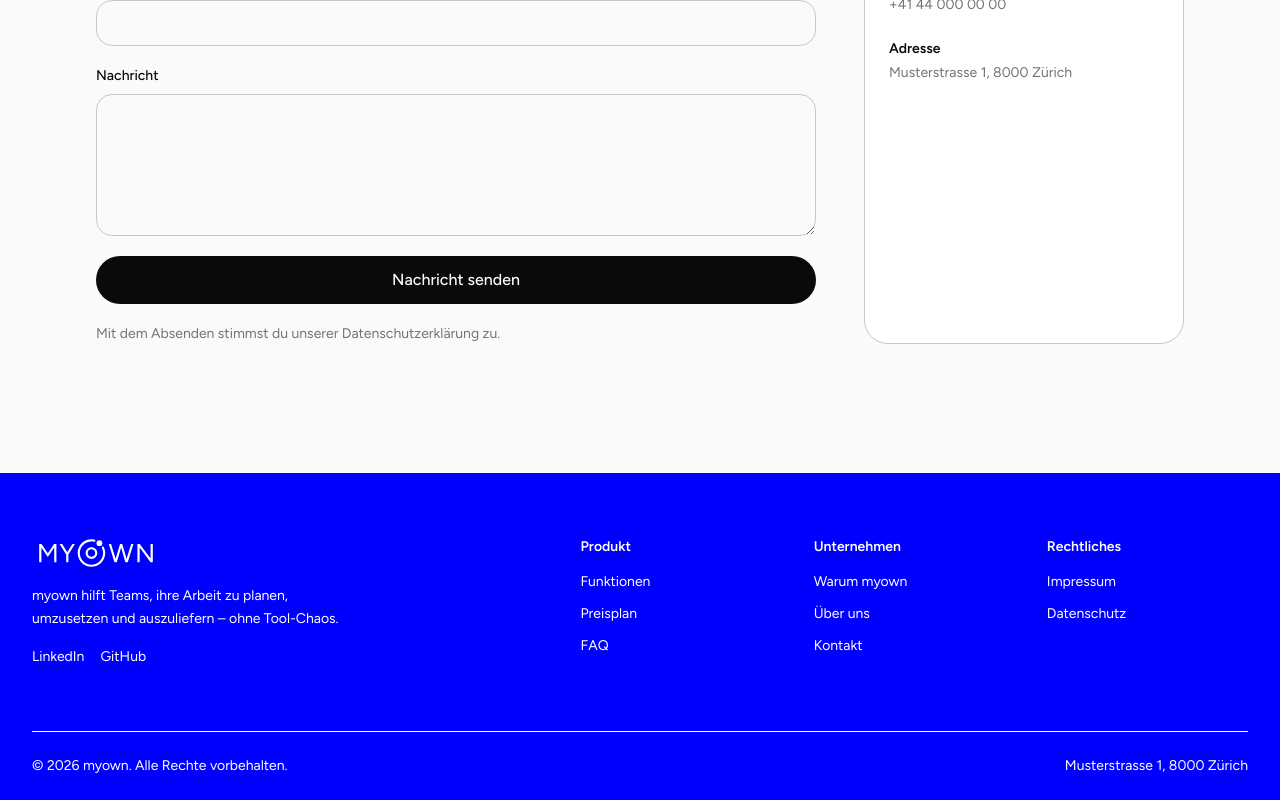
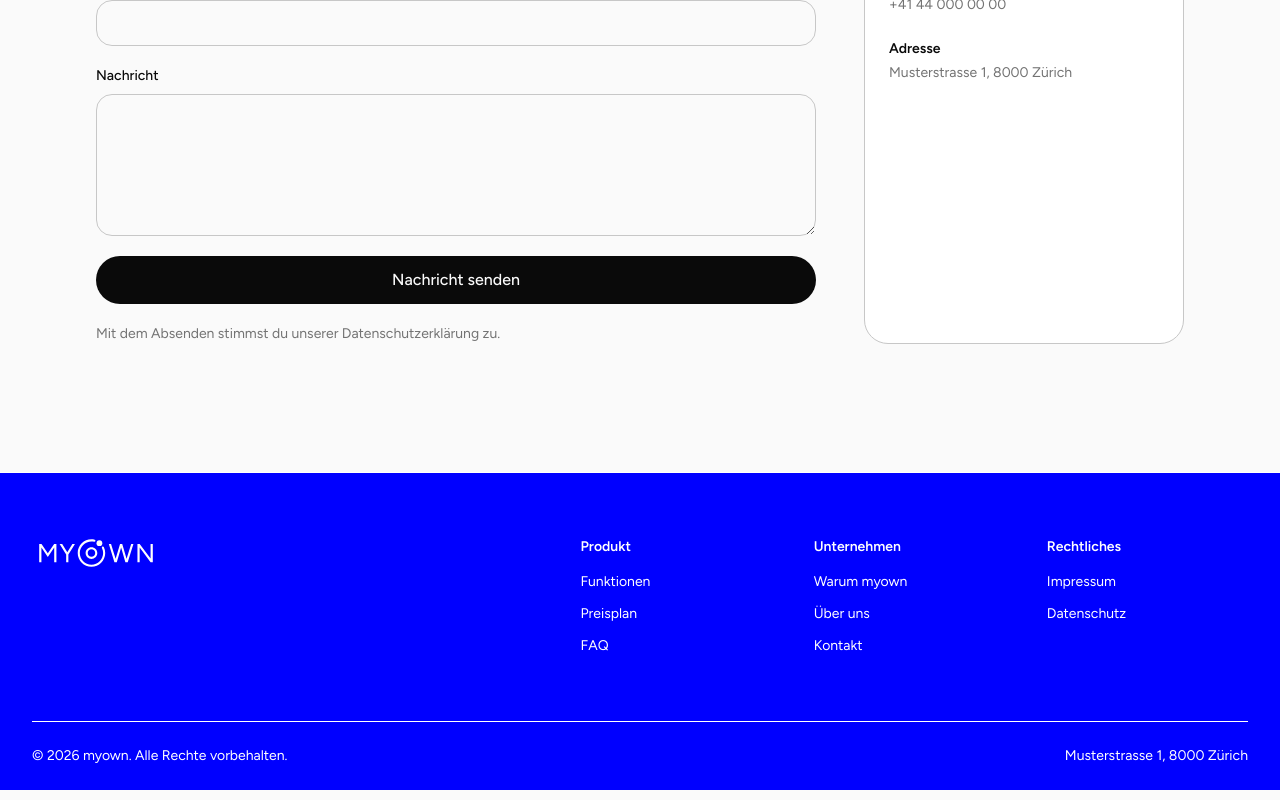
Before and after one commit to mrcldbrnr/marketing-page, a Next.js app: page /kontakt in a window 1280 px wide. Shown: the part 464-1264 px from the top of the page. Built offline with nearby package versions, Linux system fonts and the light colour scheme; no server answers.

Commit message:
Footer: Marketingsatz gelöscht

```diff
--- a/src/components/layout/site-footer.tsx
+++ b/src/components/layout/site-footer.tsx
@@ -10,20 +10,6 @@ export function SiteFooter() {
         <div className="grid gap-12 py-16 md:grid-cols-[1.5fr_2fr]">
           <div className="flex flex-col gap-4">
             <Logo tone="dark" />
-            <p className="max-w-xs text-sm leading-relaxed text-white">{siteConfig.description}</p>
-            <div className="flex gap-4 text-sm text-white">
-              {siteConfig.social.map((item) => (
-                <a
-                  key={item.href}
-                  href={item.href}
-                  target="_blank"
-                  rel="noreferrer"
-                  className="hover:text-white/70"
-                >
-                  {item.label}
-                </a>
-              ))}
-            </div>
           </div>
 
           <div className="grid grid-cols-2 gap-8 sm:grid-cols-3">
--- a/src/content/site.ts
+++ b/src/content/site.ts
@@ -23,10 +23,6 @@ export const siteConfig = {
     phone: "+41 44 000 00 00",
     address: "Musterstrasse 1, 8000 Zürich",
   },
-  social: [
-    { label: "LinkedIn", href: "https://linkedin.com/company/example" },
-    { label: "GitHub", href: "https://github.com/example" },
-  ],
 } as const;
 
 export type NavItem = {
```
